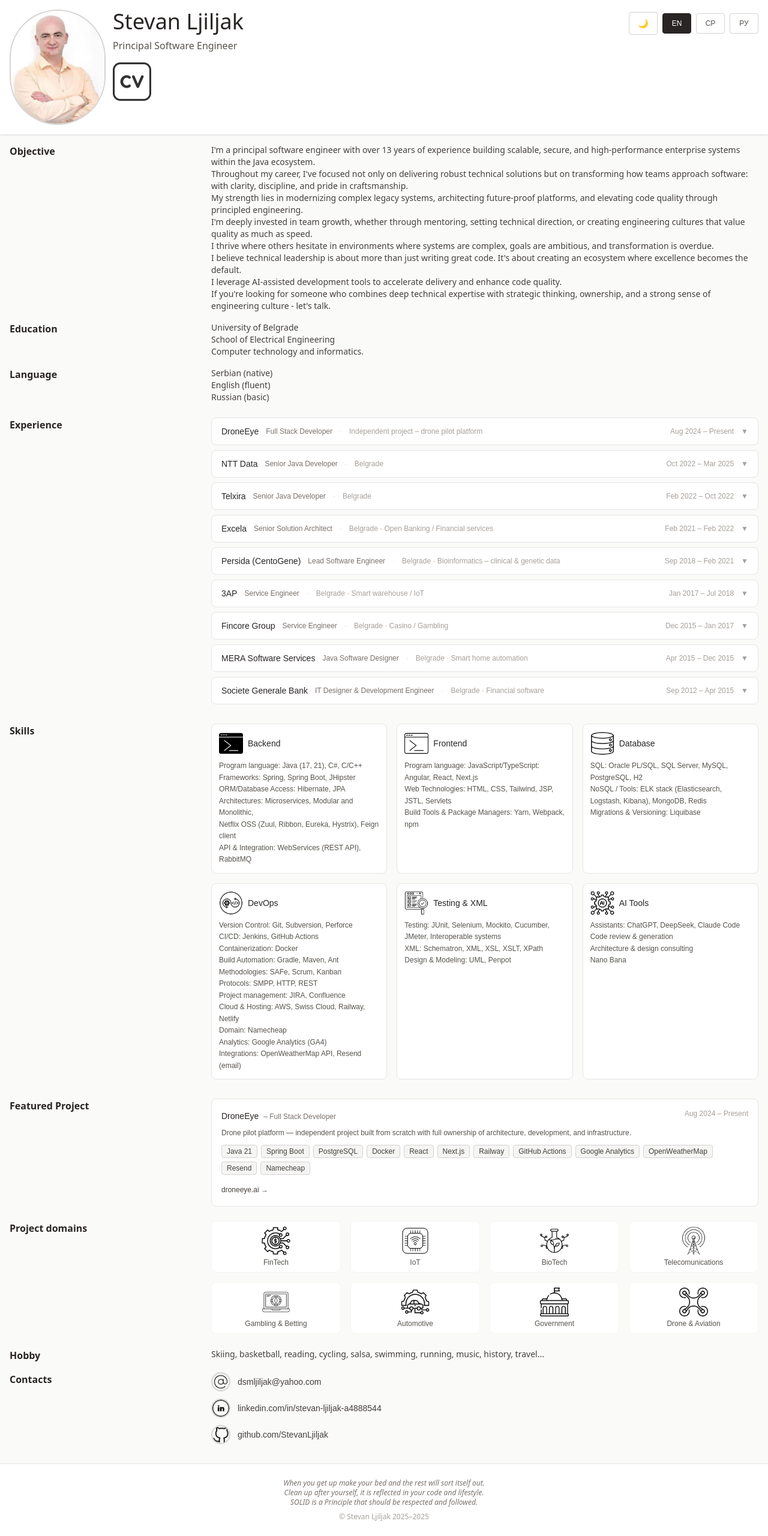
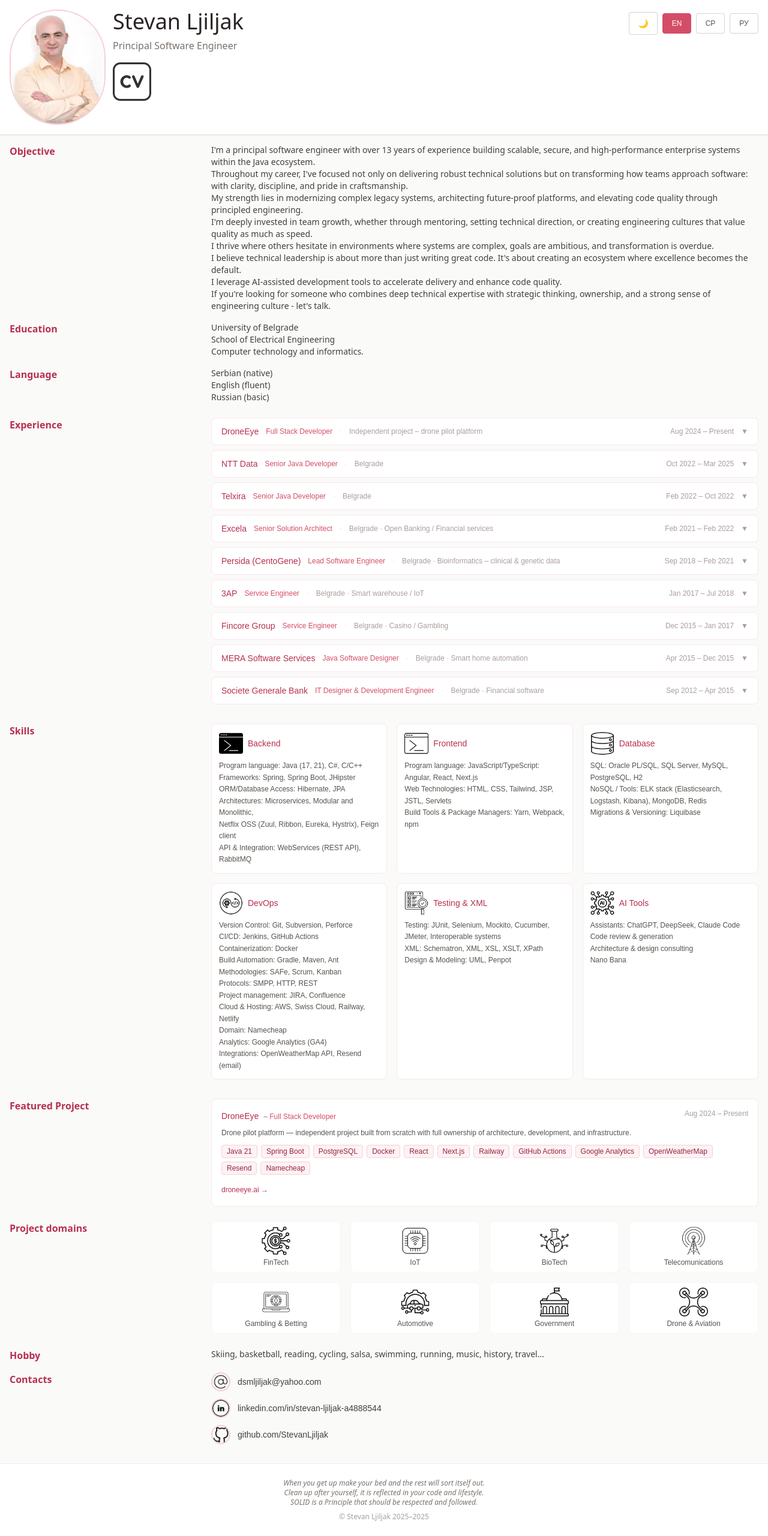
Before and after one commit to StevanLjiljak/portfolio, a React (Vite) app: page / in a window 1280 px wide. Shown: the whole page at 60% size. Built offline with nearby package versions, Linux system fonts and the light colour scheme.

Commit message:
burgrundi color

```diff
--- a/src/components/Experience.tsx
+++ b/src/components/Experience.tsx
@@ -14,7 +14,7 @@ export const Experience = () => {
             <div className="container mx-auto px-4">
                 <div className="flex flex-col md:flex-row gap-2 md:gap-8">
                     <div className="md:w-1/4">
-                        <h2 className="text-base font-sans font-semibold text-stone-800 dark:text-stone-100">{t.sections.experience}</h2>
+                        <h2 className="text-base font-sans font-semibold text-burg-600 dark:text-burg-400">{t.sections.experience}</h2>
                     </div>
                     <div className="md:w-3/4 flex flex-col gap-2">
                         {t.experience.map((exp, index) => {
@@ -22,15 +22,15 @@ export const Experience = () => {
                             return (
                                 <div
                                     key={exp.company + exp.period}
-                                    className="border border-stone-200 dark:border-stone-700 rounded-lg overflow-hidden bg-white dark:bg-stone-800 transition-colors duration-300"
+                                    className="border border-burg-100 dark:border-stone-700 rounded-lg overflow-hidden bg-white dark:bg-stone-800 transition-colors duration-300"
                                 >
                                     <button
                                         onClick={() => toggle(index)}
-                                        className="w-full flex flex-col sm:flex-row sm:items-center sm:justify-between px-3 sm:px-4 py-3 text-left hover:bg-stone-50 dark:hover:bg-stone-700 transition-colors min-h-[44px]"
+                                        className="w-full flex flex-col sm:flex-row sm:items-center sm:justify-between px-3 sm:px-4 py-3 text-left hover:bg-burg-50 dark:hover:bg-stone-700 transition-colors min-h-[44px]"
                                     >
                                         <div className="flex flex-col sm:flex-row sm:items-center gap-0.5 sm:gap-3 flex-1 min-w-0">
-                                            <span className="text-sm font-medium text-stone-800 dark:text-stone-100">{exp.company}</span>
-                                            <span className="text-xs text-stone-500 dark:text-stone-400">{exp.role}</span>
+                                            <span className="text-sm font-medium text-burg-600 dark:text-burg-400">{exp.company}</span>
+                                            <span className="text-xs text-burg-500 dark:text-burg-400">{exp.role}</span>
                                             <span className="text-xs text-stone-300 dark:text-stone-600 hidden sm:inline">·</span>
                                             <span className="text-xs text-stone-400 dark:text-stone-500 truncate">{exp.domain}</span>
                                         </div>
@@ -39,7 +39,7 @@ export const Experience = () => {
                                             <span className="text-stone-400 dark:text-stone-500 text-xs accordion-arrow">{isOpen ? '▲' : '▼'}</span>
                                         </div>
                                     </button>
-                                    <div className={`px-3 sm:px-4 pb-3 border-t border-stone-200 dark:border-stone-700 ${isOpen ? '' : 'hidden print:block'}`}>
+                                    <div className={`px-3 sm:px-4 pb-3 border-t border-burg-100 dark:border-stone-700 ${isOpen ? '' : 'hidden print:block'}`}>
                                         {exp.clients ? (
                                             <div className="flex flex-col gap-2 mt-2">
                                                 {exp.clients.map((client) => (
--- a/src/components/Footer.tsx
+++ b/src/components/Footer.tsx
@@ -4,7 +4,7 @@ export const Footer = () => {
     const { t } = useLanguage();
 
     return (
-        <footer className="py-6 mt-4 border-t border-stone-200 dark:border-stone-700 bg-white dark:bg-stone-800 transition-colors duration-300">
+        <footer className="py-6 mt-4 border-t border-burg-100 dark:border-stone-700 bg-white dark:bg-stone-800 transition-colors duration-300">
             <div className="container mx-auto px-4 flex flex-col items-center gap-2 text-center">
                 <p className="text-xs font-sans font-normal text-stone-500 dark:text-stone-400 whitespace-pre-line italic">
                     {t.footer.quote}
--- a/src/components/Header.tsx
+++ b/src/components/Header.tsx
@@ -19,7 +19,7 @@ export const Header = () => {
                     <div className="flex items-start gap-3">
                         <div className="flex-shrink-0">
                             <img
-                                className="rounded-full w-24 h-28 sm:w-36 sm:h-44 md:w-40 md:h-48 object-cover border-2 border-stone-300 dark:border-stone-600"
+                                className="rounded-full w-24 h-28 sm:w-36 sm:h-44 md:w-40 md:h-48 object-cover border-2 border-burg-200 dark:border-burg-800"
                                 src="/slj2.jpeg"
                                 alt="Profilna slika"
                             />
@@ -28,18 +28,18 @@ export const Header = () => {
                             <h1 className="text-2xl sm:text-3xl md:text-4xl font-sans font-normal text-stone-800 dark:text-stone-100">
                                 {t.header.name}
                             </h1>
-                            <p className="text-sm sm:text-base font-sans font-normal text-stone-600 dark:text-stone-300 mt-1 sm:mt-2">
+                            <p className="text-sm sm:text-base font-sans font-normal text-stone-500 dark:text-burg-300 mt-1 sm:mt-2">
                                 {t.header.role}
                             </p>
                             <a href="/StevanLjiljakCV.pdf" download className="mt-3 sm:mt-4" title={t.header.downloadCV}>
-                                <img src="/icons/cv/cv-icon.png" alt={t.header.downloadCV} className="w-12 h-12 sm:w-16 sm:h-16 opacity-80 hover:opacity-100 transition-opacity" />
+                                <img src="/icons/cv/cv-icon.png" alt={t.header.downloadCV} className="w-12 h-12 sm:w-16 sm:h-16 opacity-80 hover:opacity-100 transition-opacity dark:brightness-0 dark:invert" />
                             </a>
                         </div>
                     </div>
                     <div className="flex flex-col sm:flex-row gap-2 flex-shrink-0 mt-1 items-center">
                         <button
                             onClick={toggleTheme}
-                            className="w-12 py-2 rounded text-sm border transition-colors border-stone-300 dark:border-stone-600 text-stone-600 dark:text-stone-300 hover:border-stone-500 dark:hover:border-stone-400"
+                            className="w-12 py-2 rounded text-sm border transition-colors border-stone-300 dark:border-stone-600 text-stone-600 dark:text-stone-300 hover:border-burg-400 dark:hover:border-burg-500"
                             title={theme === 'light' ? 'Switch to dark mode' : 'Switch to light mode'}
                         >
                             {theme === 'light' ? '🌙' : '☀️'}
@@ -50,8 +50,8 @@ export const Header = () => {
                                 onClick={() => setLanguage(lang.code)}
                                 className={`w-12 py-2 rounded text-xs border transition-colors text-center ${
                                     language === lang.code
-                                        ? 'border-stone-800 bg-stone-800 dark:bg-stone-200 dark:border-stone-200 text-white dark:text-stone-900'
-                                        : 'border-stone-300 dark:border-stone-600 text-stone-600 dark:text-stone-300 hover:border-stone-500 dark:hover:border-stone-400'
+                                        ? 'border-burg-500 bg-burg-500 dark:bg-burg-700 dark:border-burg-700 text-white'
+                                        : 'border-stone-300 dark:border-stone-600 text-stone-600 dark:text-stone-300 hover:border-burg-400 dark:hover:border-burg-500'
                                 }`}
                             >
                                 {lang.label}
--- a/src/components/Hero.tsx
+++ b/src/components/Hero.tsx
@@ -4,7 +4,7 @@ import { Experience } from './Experience.tsx';
 import { useLanguage } from '../i18n/useLanguage';
 
 const SectionTitle = ({ children }: { children: React.ReactNode }) => (
-  <h2 className="text-base font-sans font-semibold text-stone-800 dark:text-stone-100">
+  <h2 className="text-base font-sans font-semibold text-burg-600 dark:text-burg-400">
     {children}
   </h2>
 );
@@ -58,20 +58,20 @@ export const Hero = () => {
         <div className="md:w-1/4"><SectionTitle>{t.sections.contacts}</SectionTitle></div>
         <div className="md:w-3/4 flex flex-col gap-3">
           <div className="flex items-center gap-3">
-            <img className="w-8 h-8 flex-shrink-0 object-cover border-2 border-stone-300 dark:border-stone-600 rounded-full" src="/icons/contact/mail-icon.png" alt="Email icon" />
-            <a href="mailto:dsmljiljak@yahoo.com" className="text-sm text-stone-700 dark:text-stone-300 hover:text-stone-900 dark:hover:text-stone-100 break-all transition-colors">
+            <img className="w-8 h-8 flex-shrink-0 object-cover border-2 border-burg-200 dark:border-burg-800 rounded-full dark:brightness-0 dark:invert" src="/icons/contact/mail-icon.png" alt="Email icon" />
+            <a href="mailto:dsmljiljak@yahoo.com" className="text-sm text-stone-700 dark:text-stone-300 hover:text-burg-600 dark:hover:text-burg-400 break-all transition-colors">
               dsmljiljak@yahoo.com
             </a>
           </div>
           <div className="flex items-center gap-3">
-            <img className="w-8 h-8 flex-shrink-0 object-cover border-2 border-stone-300 dark:border-stone-600 rounded-full" src="/icons/contact/linkedin.png" alt="LinkedIn icon" />
-            <a href="https://www.linkedin.com/in/stevan-ljiljak-a4888544/" className="text-sm text-stone-700 dark:text-stone-300 hover:text-stone-900 dark:hover:text-stone-100 break-all transition-colors">
+            <img className="w-8 h-8 flex-shrink-0 object-cover border-2 border-burg-200 dark:border-burg-800 rounded-full dark:brightness-0 dark:invert" src="/icons/contact/linkedin.png" alt="LinkedIn icon" />
+            <a href="https://www.linkedin.com/in/stevan-ljiljak-a4888544/" className="text-sm text-stone-700 dark:text-stone-300 hover:text-burg-600 dark:hover:text-burg-400 break-all transition-colors">
               linkedin.com/in/stevan-ljiljak-a4888544
             </a>
           </div>
           <div className="flex items-center gap-3">
-            <img className="w-8 h-8 flex-shrink-0 object-cover border-2 border-stone-300 dark:border-stone-600 rounded-full" src="/icons/contact/github-cat-icon.png" alt="GitHub icon" />
-            <a href="https://github.com/StevanLjiljak" className="text-sm text-stone-700 dark:text-stone-300 hover:text-stone-900 dark:hover:text-stone-100 break-all transition-colors">
+            <img className="w-8 h-8 flex-shrink-0 object-cover border-2 border-burg-200 dark:border-burg-800 rounded-full dark:brightness-0 dark:invert" src="/icons/contact/github-cat-icon.png" alt="GitHub icon" />
+            <a href="https://github.com/StevanLjiljak" className="text-sm text-stone-700 dark:text-stone-300 hover:text-burg-600 dark:hover:text-burg-400 break-all transition-colors">
               github.com/StevanLjiljak
             </a>
           </div>
--- a/src/components/Projects.tsx
+++ b/src/components/Projects.tsx
@@ -21,21 +21,21 @@ export const Projects = () => {
             <div className="container mx-auto px-4">
                 <div className="flex flex-col md:flex-row gap-2 md:gap-8">
                     <div className="md:w-1/4">
-                        <h2 className="text-base font-sans font-semibold text-stone-800 dark:text-stone-100">{t.sections.featuredProject}</h2>
+                        <h2 className="text-base font-sans font-semibold text-burg-600 dark:text-burg-400">{t.sections.featuredProject}</h2>
                     </div>
                     <div className="md:w-3/4">
-                        <div className="border border-stone-200 dark:border-stone-700 rounded-lg p-3 sm:p-4 bg-white dark:bg-stone-800 transition-colors duration-300">
+                        <div className="border border-burg-100 dark:border-stone-700 rounded-lg p-3 sm:p-4 bg-white dark:bg-stone-800 transition-colors duration-300">
                             <div className="flex flex-col sm:flex-row sm:justify-between sm:items-start gap-1 mb-2">
                                 <div>
-                                    <span className="text-sm font-medium text-stone-800 dark:text-stone-100">DroneEye</span>
-                                    <span className="text-xs text-stone-500 dark:text-stone-400 ml-2">– Full Stack Developer</span>
+                                    <span className="text-sm font-medium text-burg-600 dark:text-burg-400">DroneEye</span>
+                                    <span className="text-xs text-burg-500 dark:text-burg-400 ml-2">– Full Stack Developer</span>
                                 </div>
                                 <span className="text-xs text-stone-400 dark:text-stone-500 whitespace-nowrap">Aug 2024 – Present</span>
                             </div>
                             <p className="text-xs text-stone-600 dark:text-stone-300 mb-3">{t.droneEye.description}</p>
                             <div className="flex flex-wrap gap-1.5 mb-3">
                                 {techStack.map((tech) => (
-                                    <span key={tech} className="text-xs bg-stone-100 dark:bg-stone-700 text-stone-700 dark:text-stone-300 border border-stone-300 dark:border-stone-600 px-2 py-0.5 rounded">
+                                    <span key={tech} className="text-xs bg-burg-50 dark:bg-stone-700 text-burg-700 dark:text-burg-300 border border-burg-200 dark:border-stone-600 px-2 py-0.5 rounded">
                                         {tech}
                                     </span>
                                 ))}
@@ -44,7 +44,7 @@ export const Projects = () => {
                                 href="https://droneeye.ai"
                                 target="_blank"
                                 rel="noopener noreferrer"
-                                className="text-xs text-stone-700 dark:text-stone-300 hover:text-stone-900 dark:hover:text-stone-100 transition-colors"
+                                className="text-xs text-burg-600 dark:text-burg-400 hover:text-burg-800 dark:hover:text-burg-200 transition-colors"
                             >
                                 {t.droneEye.link}
                             </a>
@@ -56,13 +56,13 @@ export const Projects = () => {
             <div className="container mx-auto px-4">
                 <div className="flex flex-col md:flex-row gap-2 md:gap-8">
                     <div className="md:w-1/4">
-                        <h2 className="text-base font-sans font-semibold text-stone-800 dark:text-stone-100">{t.sections.projectDomains}</h2>
+                        <h2 className="text-base font-sans font-semibold text-burg-600 dark:text-burg-400">{t.sections.projectDomains}</h2>
                     </div>
                     <div className="md:w-3/4">
                         <div className="grid grid-cols-2 sm:grid-cols-4 gap-3 sm:gap-4">
                             {domains.map((d) => (
-                                <div key={d.label} className="flex flex-col items-center gap-1 p-2 rounded-lg border border-stone-100 dark:border-stone-700 bg-white dark:bg-stone-800 transition-colors duration-300">
-                                    <img src={d.icon} alt={d.label} className="w-10 h-10 sm:w-12 sm:h-12" />
+                                <div key={d.label} className="flex flex-col items-center gap-1 p-2 rounded-lg border border-burg-50 dark:border-stone-700 bg-white dark:bg-stone-800 transition-colors duration-300">
+                                    <img src={d.icon} alt={d.label} className="w-10 h-10 sm:w-12 sm:h-12 dark:brightness-0 dark:invert" />
                                     <span className="text-xs text-center text-stone-600 dark:text-stone-300">{d.label}</span>
                                 </div>
                             ))}
--- a/src/components/Skills.tsx
+++ b/src/components/Skills.tsx
@@ -71,18 +71,18 @@ export const Skills = () => {
             <div className="container mx-auto px-4">
                 <div className="flex flex-col md:flex-row gap-2 md:gap-8">
                     <div className="md:w-1/4">
-                        <h2 className="text-base font-sans font-semibold text-stone-800 dark:text-stone-100">{t.sections.skills}</h2>
+                        <h2 className="text-base font-sans font-semibold text-burg-600 dark:text-burg-400">{t.sections.skills}</h2>
                     </div>
                     <div className="md:w-3/4">
                         <div className="grid grid-cols-1 sm:grid-cols-2 md:grid-cols-3 gap-4">
                             {skills.map((skill) => (
                                 <div
                                     key={skill.key}
-                                    className="flex flex-col p-3 rounded-lg border border-stone-200 dark:border-stone-700 bg-white dark:bg-stone-800 transition-colors duration-300"
+                                    className="flex flex-col p-3 rounded-lg border border-burg-100 dark:border-stone-700 bg-white dark:bg-stone-800 transition-colors duration-300"
                                 >
                                     <div className="flex items-center gap-2 mb-2">
-                                        <img src={skill.icon} alt={skill.label} className="w-8 h-8 sm:w-10 sm:h-10" />
-                                        <span className="text-sm font-medium text-stone-800 dark:text-stone-100">{skill.label}</span>
+                                        <img src={skill.icon} alt={skill.label} className="w-8 h-8 sm:w-10 sm:h-10 dark:brightness-0 dark:invert" />
+                                        <span className="text-sm font-medium text-burg-600 dark:text-burg-400">{skill.label}</span>
                                     </div>
                                     <p className="text-xs text-stone-600 dark:text-stone-300 whitespace-pre-line break-words leading-relaxed">
                                         {skill.text}
```
